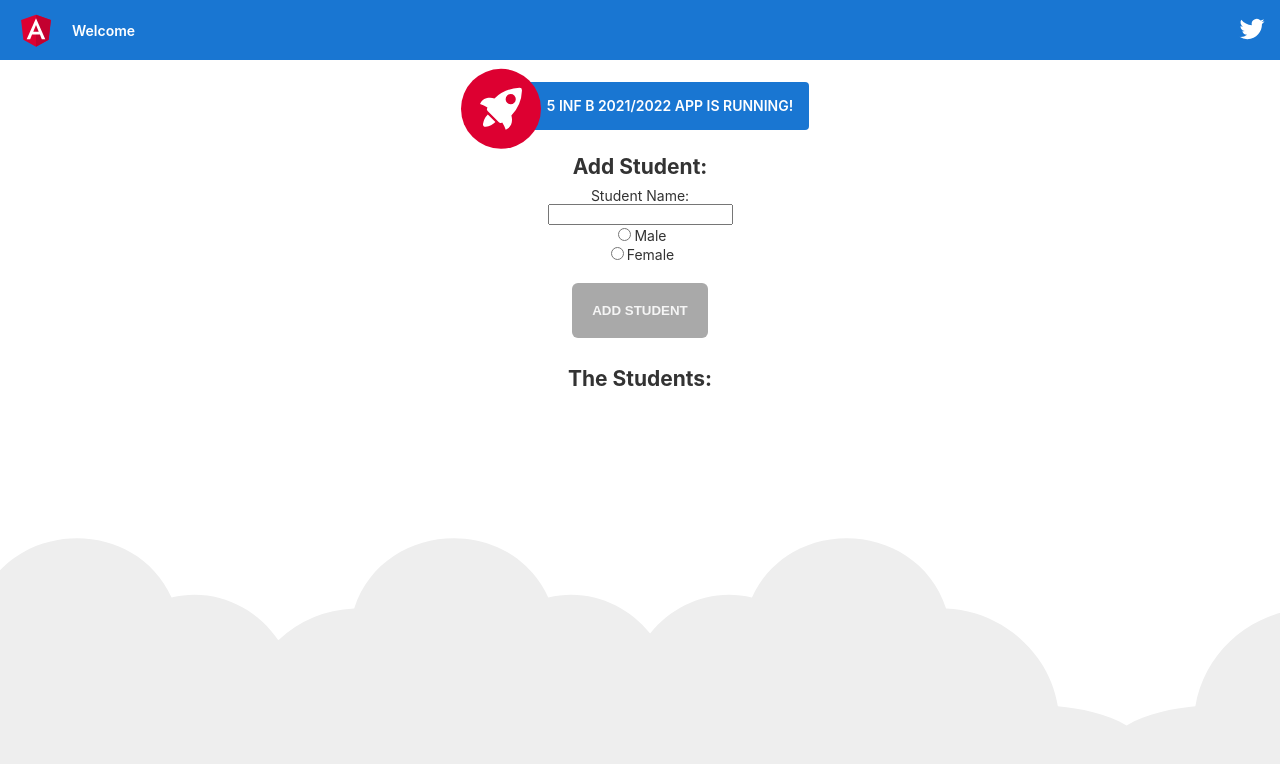
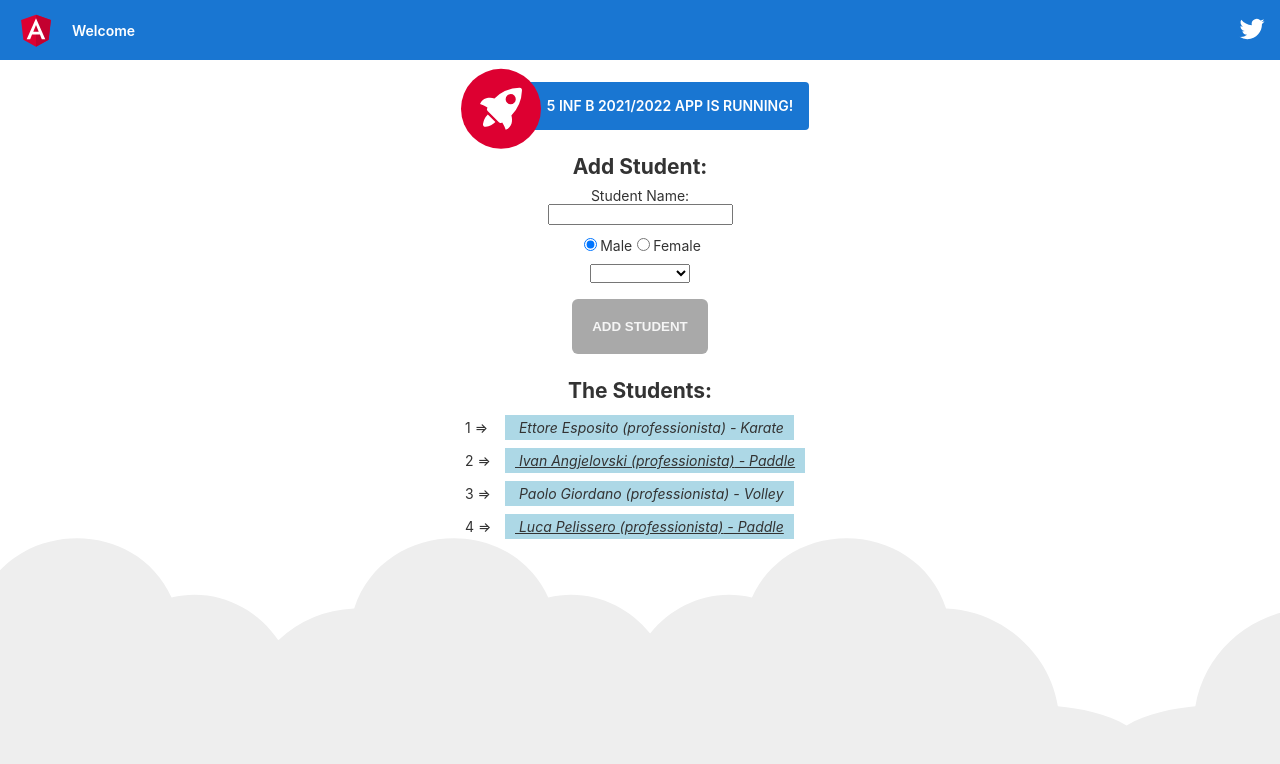
Before and after one commit to vallauri-ict/angular-course-ivan-angjelovski, an Angular app: page / in a window 1280 px wide. Shown: the top 764 px of the page. Built offline with nearby package versions, Linux system fonts and the light colour scheme.

Commit message:
Lesson 3 - Step 2: Little add student form

```diff
--- a/src/app/app.component.css
+++ b/src/app/app.component.css
@@ -16,13 +16,25 @@ button {
     color: whitesmoke;
     font-weight: 600;
     padding: 20px;
-    margin: 20px auto;
+    margin: 16px auto;
     border: none;
     border-radius: 6px;
 }
 
 button:disabled {
     background-color: darkgray;
+}
+
+.gender-selection {
+    margin: 10px auto;
+}
+
+.gender-selection > div {
+    display: inline-block;
+}
+
+.hobby-selection {
+    width: 100px;
 }
 
 .student {
--- a/src/app/app.component.html
+++ b/src/app/app.component.html
@@ -49,15 +49,23 @@
   <!-- [(binding bidirezionale)] -->
   <input type="text" id="txtName" #txtName [(ngModel)]="studentName">
 
-  <div class="custom-control custom-radio">
-    <input id="male" type="radio" value="M" name="gender" [(ngModel)]="studentGender">
-    <label for="male">Male</label>
+  <div class="gender-selection">
+    <div>
+      <input id="male" type="radio" value="M" name="gender" [(ngModel)]="studentGender">
+      <label for="male">Male</label>
+    </div>
+
+    <div>
+      <input id="female" type="radio" value="F" name="gender" [(ngModel)]="studentGender">
+      <label for="female">Female</label>
+    </div>
   </div>
 
-  <div class="custom-control custom-radio">
-    <input id="female" type="radio" value="F" name="gender" [(ngModel)]="studentGender">
-    <label for="female">Female</label>
-  </div>
+  <select class="hobby-selection" [(ngModel)]="studentHobby">
+    <option *ngFor="let hobby of hobbies" [value]="hobby">
+      {{ hobby }}
+    </option>
+  </select>
 
   <button [disabled]="studentName.length == 0" (click)="onAddStudent()">ADD STUDENT</button>
 
--- a/src/app/app.component.ts
+++ b/src/app/app.component.ts
@@ -11,27 +11,45 @@ export class AppComponent {
 
   title = '5 INF B 2021/2022';
 
-  // studentList = [
-  //   { "name": "Ettore Esposito", "hobby": "Karate", "gender": "M", "isPro": false },
-  //   { "name": "Luca Pelissero", "hobby": "Paddle", "gender": "M", "isPro": false },
-  //   { "name": "Bianca Teleman", "hobby": "Volley", "gender": "F", "isPro": false },
-  //   { "name": "Paolo Giordano", "hobby": "Volley", "gender": "M", "isPro": false },
-  //   { "name": "Giada Valinotto", "hobby": "Paddle", "gender": "F", "isPro": false },
-  //   { "name": "Marta Baudracco", "hobby": "Volley", "gender": "F", "isPro": false },
-  //   { "name": "Michele Ghisolfi", "hobby": "Paddle", "gender": "M", "isPro": false },
-  //   { "name": "Martina Velardi", "hobby": "Karate", "gender": "F", "isPro": false },
-  //   { "name": "Ivan Angjelovski", "hobby": "Paddle", "gender": "M", "isPro": false },
-  //   { "name": "Gabriele Leone", "hobby": "Volley", "gender": "M", "isPro": false }
-  // ]
+  studentRepository = [
+    { "name": "Ettore Esposito", "hobby": "Karate", "gender": "M", "isPro": false },
+    { "name": "Luca Pelissero", "hobby": "Paddle", "gender": "M", "isPro": false },
+    { "name": "Bianca Teleman", "hobby": "Volley", "gender": "F", "isPro": false },
+    { "name": "Paolo Giordano", "hobby": "Volley", "gender": "M", "isPro": false },
+    { "name": "Giada Valinotto", "hobby": "Paddle", "gender": "F", "isPro": false },
+    { "name": "Marta Baudracco", "hobby": "Volley", "gender": "F", "isPro": false },
+    { "name": "Michele Ghisolfi", "hobby": "Paddle", "gender": "M", "isPro": false },
+    { "name": "Martina Velardi", "hobby": "Karate", "gender": "F", "isPro": false },
+    { "name": "Ivan Angjelovski", "hobby": "Paddle", "gender": "M", "isPro": false },
+    { "name": "Gabriele Leone", "hobby": "Volley", "gender": "M", "isPro": false }
+  ]
+
+  hobbies = [
+    "Karate",
+    "Paddle",
+    "Volley",
+    "Tennis",
+    "Lifting"
+  ];
 
   studentList:any[] = [];
 
   studentName:string = "";
-  studentGender:string = "";
+  studentGender:string = "M";
+  studentHobby:string = "";
+
+  constructor() {
+    for (let index = 0; index < 4; index++) {
+      let num = Math.floor(Math.random() * this.studentRepository.length);
+      let tempStudent = this.studentRepository[num];
+      this.studentList.push(tempStudent);
+      this.studentRepository.splice(num, 1);
+    }
+  }
 
   onAddStudent() {
     let newStudent = {
-      "name": this.studentName, "hobby": "Karate", "gender": this.studentGender, "isPro": false
+      "name": this.studentName, "hobby": this.studentHobby, "gender": this.studentGender, "isPro": false
     }
     this.studentList.push(newStudent);
     this.studentName = "";
```
